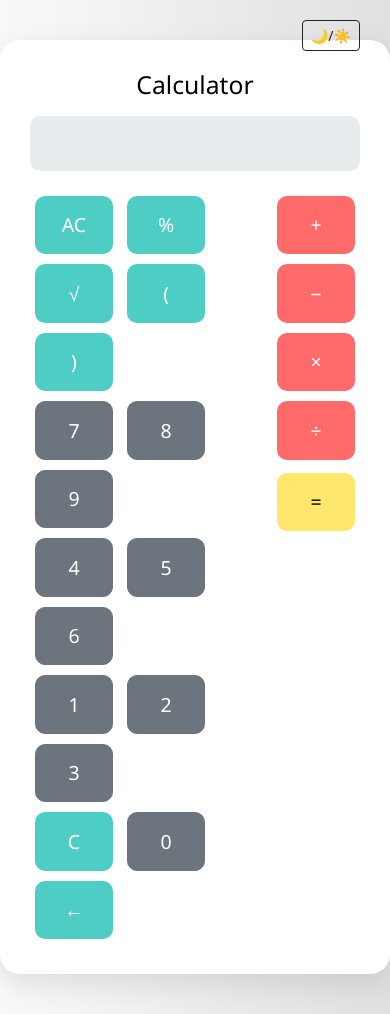
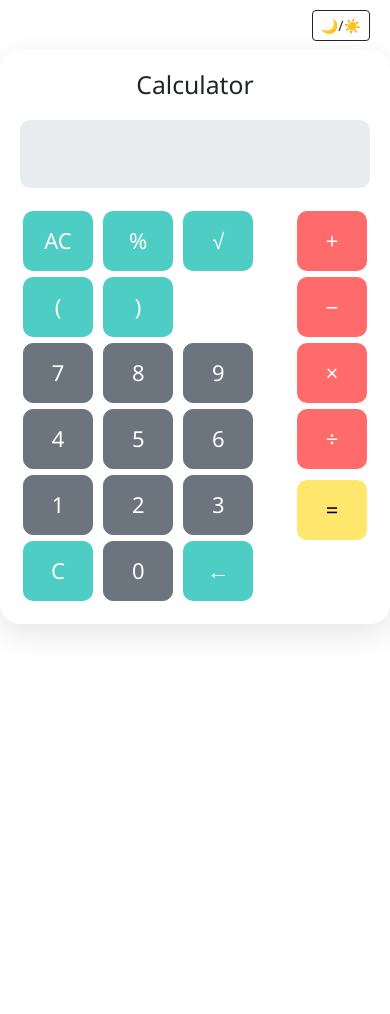
Before and after one commit to satsuki895/flask-calculator, a Flask app: page / in a window 390 px wide. After the commit the page ends 634 px from the top, so only its background shows below. Run offline with Flask 3, Linux system fonts and the light colour scheme.

Commit message:
💡 Fix: モバイル対応のレスポンシブUI + ダークモード切替修正

```diff
--- a/templates/index.html
+++ b/templates/index.html
@@ -1,6 +1,3 @@
-<!-- タイトル: index.html -->
-<!-- 縦横比維持 + レスポンシブ + 計算履歴 + ダーク/ライト切替 -->
-
 <!DOCTYPE html>
 <html lang="ja">
 <head>
@@ -9,35 +6,55 @@
   <meta name="viewport" content="width=device-width, initial-scale=1">
   <link href="https://cdn.jsdelivr.net/npm/bootstrap@5.3.3/dist/css/bootstrap.min.css" rel="stylesheet">
   <style>
+    :root {
+      --base-width: 420px;
+    }
+
     body {
       font-family: 'Segoe UI', sans-serif;
-      transition: background 0.5s, color 0.5s;
+      margin: 0;
+      padding: 0;
+      transition: background-color 0.3s, color 0.3s;
     }
+
     body.light-mode {
       background: linear-gradient(to right, #f8f9fa, #e0e0e0);
       color: black;
     }
+
     body.dark-mode {
       background: linear-gradient(to right, #2c3e50, #4ca1af);
       color: white;
     }
 
+    .theme-toggle {
+      position: absolute;
+      top: 10px;
+      right: 20px;
+    }
+
+    .calculator-wrapper {
+      width: 100%;
+      display: flex;
+      justify-content: center;
+      margin-top: 50px;
+    }
+
+    .calculator-container {
+      width: var(--base-width);
+      transform-origin: top left;
+      transition: transform 0.2s ease;
+    }
+
     .calculator {
-      max-width: 420px;
-      width: 100%;
-      aspect-ratio: 3 / 4.5;
-      margin: 40px auto;
+      background-color: #ffffff;
+      box-shadow: 0 10px 30px rgba(0,0,0,0.1);
       border-radius: 20px;
-      padding: 30px;
+      padding: 20px;
     }
-    .light-mode .calculator {
-      background-color: #ffffff;
-      color: #000;
-      box-shadow: 0 10px 30px rgba(0,0,0,0.1);
-    }
+
     .dark-mode .calculator {
       background-color: #1e1e2f;
-      color: white;
       box-shadow: 0 10px 30px rgba(0,0,0,0.3);
     }
 
@@ -46,119 +63,118 @@
       font-size: 32px;
       text-align: right;
       margin-bottom: 20px;
+      padding: 10px;
       border-radius: 10px;
-      padding: 10px;
       border: none;
       background-color: #e9ecef;
     }
+
     .dark-mode input[type="text"] {
       background-color: #2e2e40;
-      color: #fff;
+      color: white;
+    }
+
+    h2 {
+      text-align: center;
+      margin-bottom: 20px;
     }
 
     .btn-calc {
       width: 70px;
       height: 60px;
       font-size: 22px;
-      margin: 5px;
+      margin: 3px;
       border-radius: 10px;
-      transition: transform 0.2s, background-color 0.3s;
     }
-    .btn-calc:hover { transform: scale(1.05); }
-    .btn-calc:active { transform: scale(0.95); }
 
     .btn-operator {
       background-color: #ff6b6b;
       color: white;
     }
+
     .btn-control {
       background-color: #4ecdc4;
       color: white;
     }
+
     .btn-equal {
       background-color: #ffe66d;
       color: black;
     }
 
-    .theme-toggle {
-      position: absolute;
-      top: 20px;
-      right: 30px;
+    .history-section {
+      width: var(--base-width);
+      margin: 20px auto;
     }
 
-    .history-section {
-      max-width: 420px;
-      margin: 0 auto;
-      margin-top: 20px;
-    }
     .history-title {
-      font-weight: bold;
-      font-size: 20px;
+      font-size: 18px;
       display: flex;
       justify-content: space-between;
       align-items: center;
     }
+
     .history-card {
-      background-color: rgba(0,0,0,0.05);
-      padding: 10px 15px;
-      border-radius: 10px;
-      margin-bottom: 10px;
-    }
-    .dark-mode .history-card {
-      background-color: rgba(255,255,255,0.05);
+      background-color: rgba(0, 0, 0, 0.05);
+      padding: 8px 12px;
+      border-radius: 8px;
+      margin-top: 8px;
     }
 
-    @media (max-width: 480px) {
-      .btn-calc {
-        width: 20vw;
-        height: 15vw;
-        font-size: 5vw;
+    .dark-mode .history-card {
+      background-color: rgba(255, 255, 255, 0.05);
     }
-      input[type="text"] {
-        font-size: 6vw;
+
+    @media (max-width: 440px) {
+      .calculator-container {
+        transform: scale(calc(100vw / var(--base-width)));
       }
     }
   </style>
 </head>
-<body class="light-mode">
+<body>
   <div class="theme-toggle">
     <button class="btn btn-outline-dark btn-sm" onclick="toggleTheme()">🌙/☀️</button>
   </div>
 
+  <div class="calculator-wrapper">
+    <div class="calculator-container">
       <div class="calculator">
-    <h2 class="text-center mb-3">Calculator</h2>
-
+        <h2>Calculator</h2>
         <form method="POST">
-      <input type="text" name="expression" id="expression" value="{{ expression }}" readonly>
+          <input type="text" id="expression" name="expression" value="{{ expression }}" readonly>
 
           <div class="d-flex justify-content-center">
-        <!-- 数字・関数 -->
+            <div>
+              <!-- 関数ボタン -->
               <div>
                 <button type="button" class="btn btn-control btn-calc" onclick="append('AC')">AC</button>
                 <button type="button" class="btn btn-control btn-calc" onclick="append('%')">%</button>
                 <button type="button" class="btn btn-control btn-calc" onclick="append('Math.sqrt(')">√</button>
                 <button type="button" class="btn btn-control btn-calc" onclick="append('(')">(</button>
-          <button type="button" class="btn btn-control btn-calc" onclick="append(')')">)</button><br>
-
+                <button type="button" class="btn btn-control btn-calc" onclick="append(')')">)</button>
+              </div>
+              <!-- 数字 -->
+              <div>
                 <button type="button" class="btn btn-secondary btn-calc" onclick="append('7')">7</button>
                 <button type="button" class="btn btn-secondary btn-calc" onclick="append('8')">8</button>
-          <button type="button" class="btn btn-secondary btn-calc" onclick="append('9')">9</button><br>
+                <button type="button" class="btn btn-secondary btn-calc" onclick="append('9')">9</button>
 
                 <button type="button" class="btn btn-secondary btn-calc" onclick="append('4')">4</button>
                 <button type="button" class="btn btn-secondary btn-calc" onclick="append('5')">5</button>
-          <button type="button" class="btn btn-secondary btn-calc" onclick="append('6')">6</button><br>
+                <button type="button" class="btn btn-secondary btn-calc" onclick="append('6')">6</button>
 
                 <button type="button" class="btn btn-secondary btn-calc" onclick="append('1')">1</button>
                 <button type="button" class="btn btn-secondary btn-calc" onclick="append('2')">2</button>
-          <button type="button" class="btn btn-secondary btn-calc" onclick="append('3')">3</button><br>
+                <button type="button" class="btn btn-secondary btn-calc" onclick="append('3')">3</button>
 
                 <button type="button" class="btn btn-control btn-calc" onclick="clearInput()">C</button>
                 <button type="button" class="btn btn-secondary btn-calc" onclick="append('0')">0</button>
                 <button type="button" class="btn btn-control btn-calc" onclick="backspace()">←</button>
               </div>
-
+            </div>
             <!-- 演算子 -->
-        <div class="d-flex flex-column ms-3">
+            <div class="d-flex flex-column ms-2">
               <button type="button" class="btn btn-operator btn-calc" onclick="append('+')">+</button>
               <button type="button" class="btn btn-operator btn-calc" onclick="append('-')">−</button>
               <button type="button" class="btn btn-operator btn-calc" onclick="append('*')">×</button>
@@ -182,22 +198,23 @@
             <a href="{{ url_for('clear_history') }}" class="btn btn-sm btn-outline-danger">履歴を削除</a>
           </div>
           {% for item in history|reverse %}
-        <div class="history-card">
-          {{ item }}
-        </div>
+            <div class="history-card">{{ item }}</div>
           {% endfor %}
         </div>
       {% endif %}
+    </div>
+  </div>
 
   <script>
     function append(val) {
       const input = document.getElementById("expression");
       const lastChar = input.value.slice(-1);
+      const operators = ['+', '-', '*', '/'];
 
       if (val === 'AC') {
         clearInput();
-      } else if (['+', '-', '*', '/'].includes(val)) {
-        if (['+', '-', '*', '/'].includes(lastChar)) {
+      } else if (operators.includes(val)) {
+        if (operators.includes(lastChar)) {
           input.value = input.value.slice(0, -1) + val;
         } else {
           input.value += val;
@@ -210,6 +227,7 @@
     function clearInput() {
       document.getElementById("expression").value = "";
     }
+
     function backspace() {
       const exp = document.getElementById("expression").value;
       document.getElementById("expression").value = exp.slice(0, -1);
@@ -217,23 +235,20 @@
 
     function toggleTheme() {
       const body = document.body;
-      if (body.classList.contains("light-mode")) {
+      if (body.classList.contains("dark-mode")) {
+        body.classList.remove("dark-mode");
+        body.classList.add("light-mode");
+        localStorage.setItem("theme", "light");
+      } else {
         body.classList.remove("light-mode");
         body.classList.add("dark-mode");
         localStorage.setItem("theme", "dark");
-      } else {
-        body.classList.remove("dark-mode");
-        body.classList.add("light-mode");
-        localStorage.setItem("theme", "light");
       }
     }
 
-    window.onload = () => {
-      const theme = localStorage.getItem("theme");
-      if (theme === "dark") {
-        document.body.classList.remove("light-mode");
-        document.body.classList.add("dark-mode");
-      }
+    window.onload = function () {
+      const savedTheme = localStorage.getItem("theme") || "light";
+      document.body.classList.add(savedTheme);
     };
   </script>
 </body>
```
Lines whose indentation alone changed are shown as unchanged.
